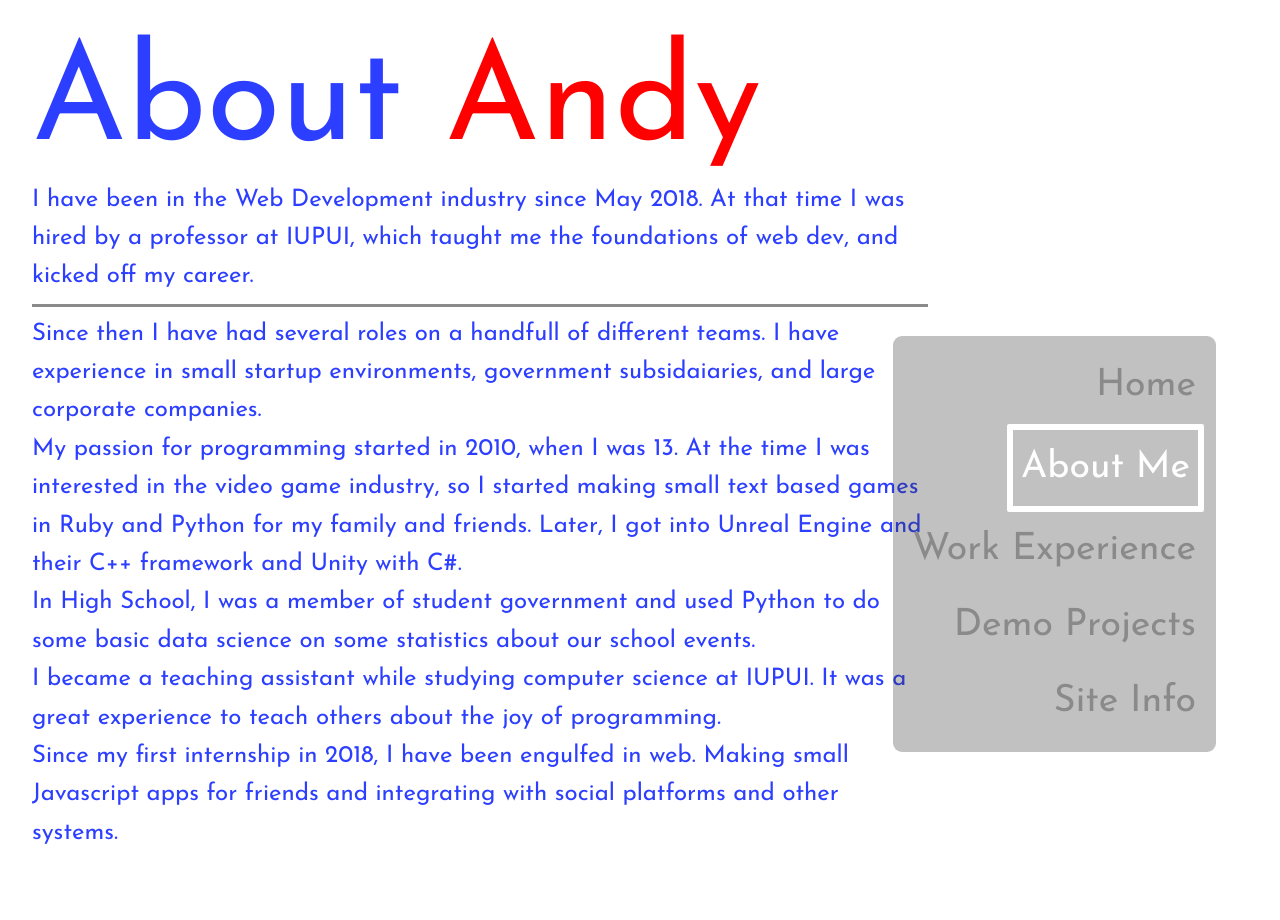
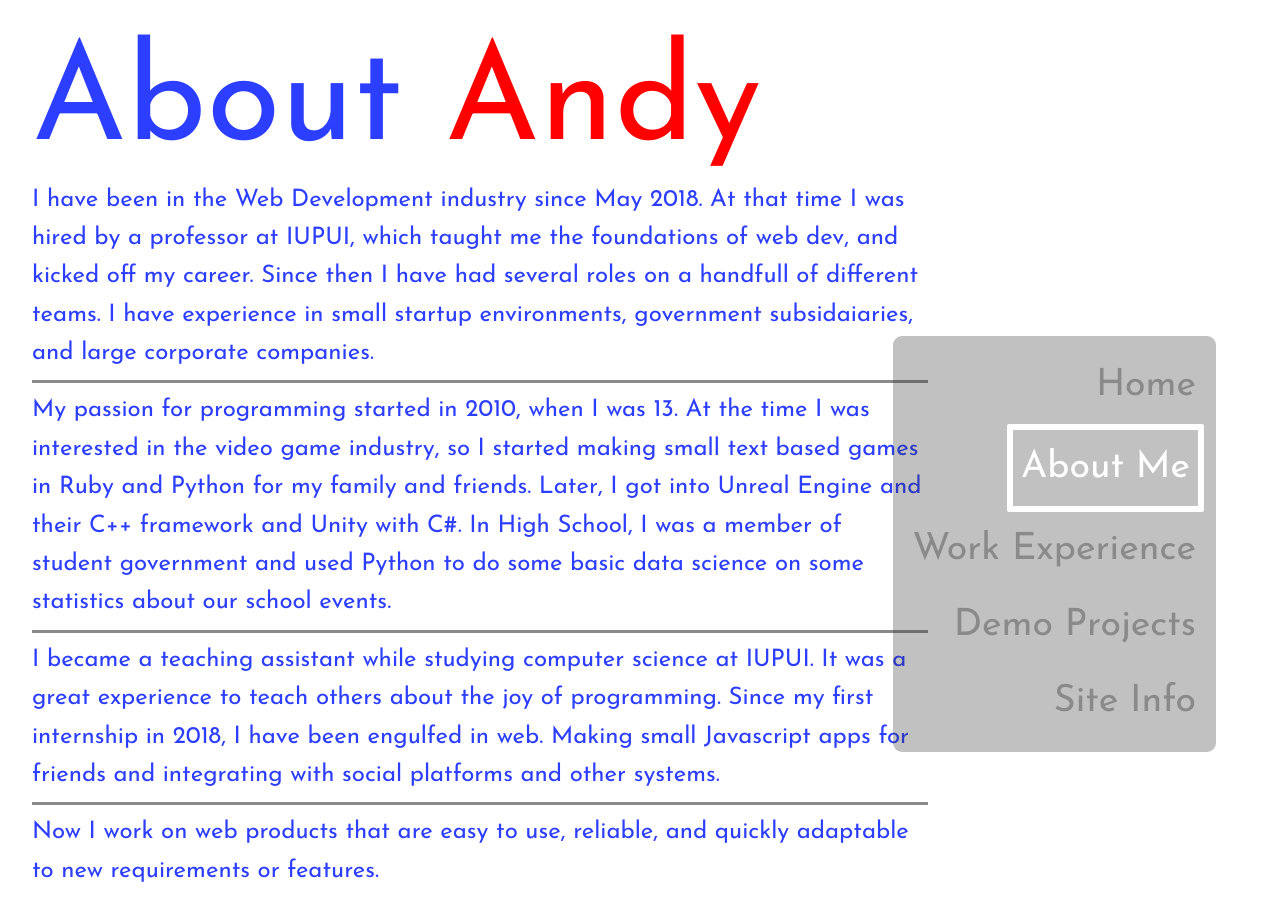
Before and after one commit to AndyV99/portfolio-site, a Vue app: page /about in a window 1280 px wide. Before the commit the page ends 884 px from the top, so only its background shows below. Built offline with nearby package versions, Linux system fonts and the light colour scheme.

Commit message:
Update mobile scaling

```diff
--- a/src/assets/main.css
+++ b/src/assets/main.css
@@ -44,25 +44,18 @@ a {
   border-radius: 2px;
 }
 
-/*
 @media (max-width: 1200px) {
   h1 {
-        font-size: 12vw;
-        line-height: 12.5vw;
+    font-size: 5em;
+    line-height: 1.1em;
   }
 
   p {
-        font-size: 3vw;
+    font-size: 1.6em;
     width: 80vw;
-    }
-
-    a {
-        font-size: 4vw;
   }
 
   .router-link-exact-active {
     border-width: 2px;
   }
-
 }
-*/
--- a/src/views/AboutView.vue
+++ b/src/views/AboutView.vue
@@ -1,28 +1,36 @@
 <script setup lang="ts">
-import Nav from '../components/Nav.vue';
-
+import Nav from '../components/Nav.vue'
 </script>
 
 <template>
   <main>
-    <h1>About <span class='red'>Andy</span></h1>
-    <p>I have been in the Web Development industry since May 2018.  At that time I was hired by a professor at IUPUI, which taught me the foundations of web dev, and kicked off my career.</p>
+    <h1>About <span class="red">Andy</span></h1>
+    <p>
+      I have been in the Web Development industry since May 2018. At that time I was hired by a
+      professor at IUPUI, which taught me the foundations of web dev, and kicked off my career.
+      Since then I have had several roles on a handfull of different teams. I have experience in
+      small startup environments, government subsidaiaries, and large corporate companies.
+    </p>
     <div class="divider"></div>
-    <p>Since then I have had several roles on a handfull of different teams.  I have experience in small startup environments, government subsidaiaries, and large corporate companies.</p>
-    <p>My passion for programming started in 2010, when I was 13.  At the time I was interested in the video game industry, so I started making small text based games in Ruby and Python for my family and friends.  Later, I got into Unreal Engine and their C++ framework and Unity with C#.</p>
-    <p>In High School, I was a member of student government and used Python to do some basic data science on some statistics about our school events.</p>
-    <p>I became a teaching assistant while studying computer science at IUPUI.  It was a great experience to teach others about the joy of programming.</p>
-    <p>Since my first internship in 2018, I have been engulfed in web.  Making small Javascript apps for friends and integrating with social platforms and other systems.</p>
+    <p>
+      My passion for programming started in 2010, when I was 13. At the time I was interested in the
+      video game industry, so I started making small text based games in Ruby and Python for my
+      family and friends. Later, I got into Unreal Engine and their C++ framework and Unity with C#.
+      In High School, I was a member of student government and used Python to do some basic data
+      science on some statistics about our school events.
+    </p>
+    <div class="divider"></div>
+    <p>
+      I became a teaching assistant while studying computer science at IUPUI. It was a great
+      experience to teach others about the joy of programming. Since my first internship in 2018, I
+      have been engulfed in web. Making small Javascript apps for friends and integrating with
+      social platforms and other systems.
+    </p>
+    <div class="divider"></div>
+    <p>
+      Now I work on web products that are easy to use, reliable, and quickly adaptable to new
+      requirements or features.
+    </p>
   </main>
   <Nav />
 </template>
-
-<style>
-@media (min-width: 1024px) {
-  .about {
-    min-height: 100vh;
-    display: flex;
-    align-items: center;
-  }
-}
-</style>
--- a/src/views/Experience.vue
+++ b/src/views/Experience.vue
@@ -4,6 +4,11 @@ import Nav from '@/components/Nav.vue'
 <template>
   <main>
     <h1>Work Experience</h1>
+    <div class="experience-box">
+      <h2>PS Software Development Engineer <i>Five9</i></h2>
+      <h3>January 2022 - Present</h3>
+      <p>What I learned at driving school was</p>
+    </div>
   </main>
   <Nav />
 </template>
```
Lines whose indentation alone changed are shown as unchanged.
